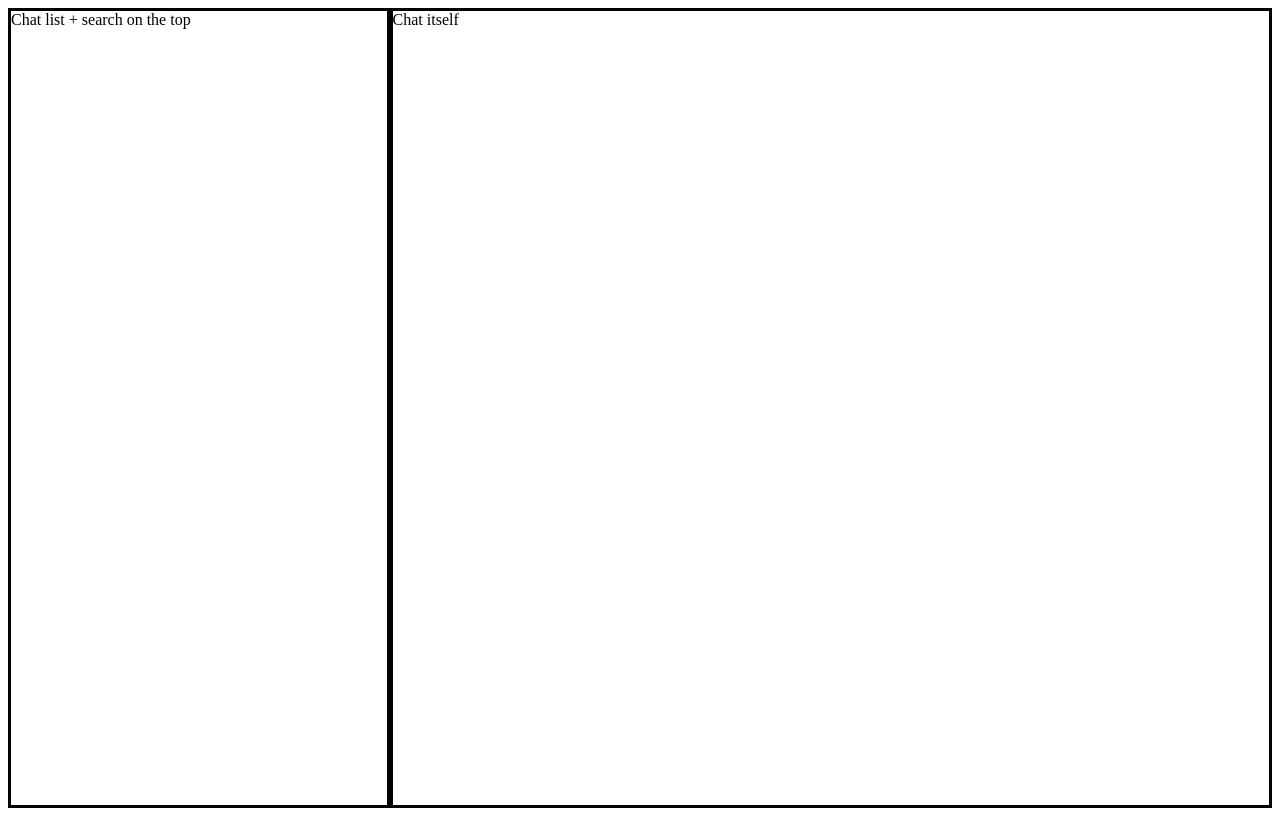
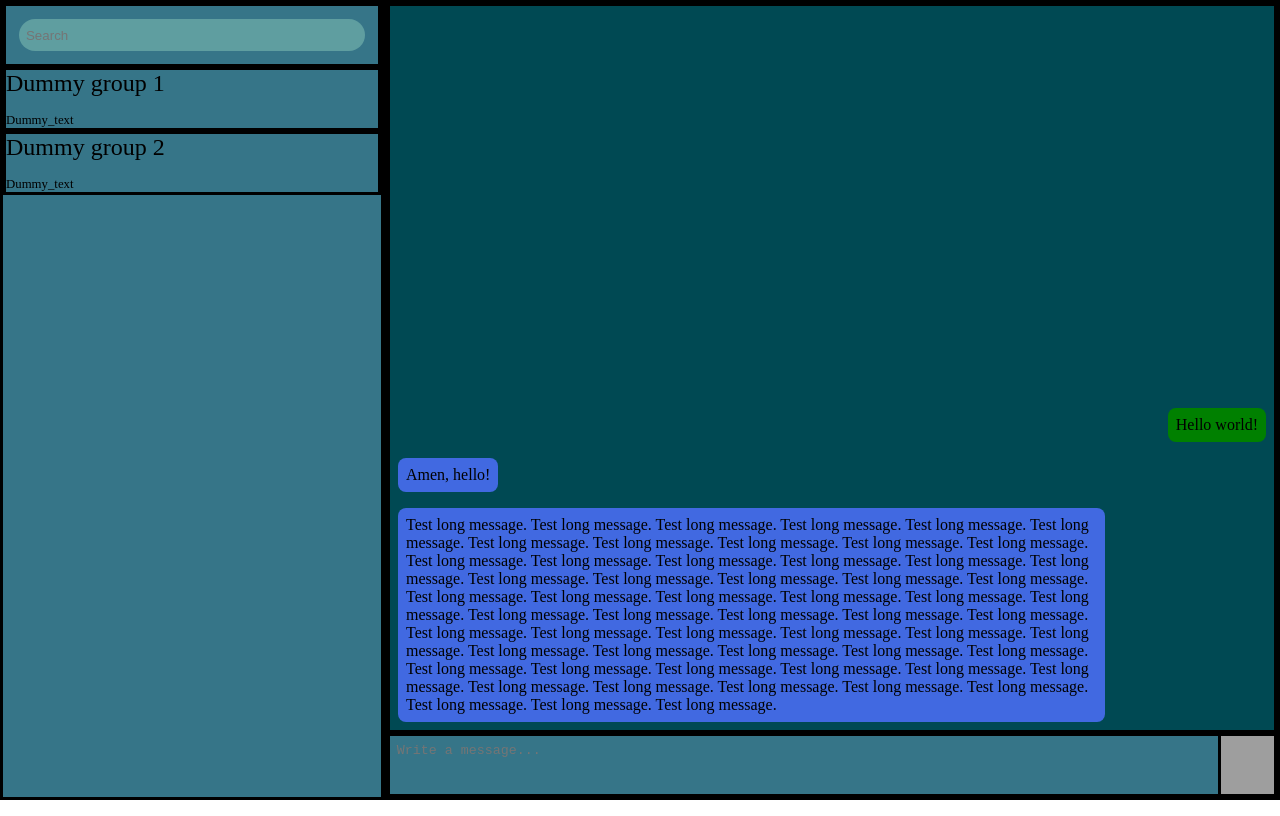
Before and after one commit to SadEagle/web_chat, a plain HTML site: page web/chat_page.html in a window 1280 px wide. Drawn offline with Linux system fonts and the light colour scheme; grey boxes are pictures that could not be loaded.

Commit message:
Add web part of prototype
Add login window and chat page with groups
Future enhacements:
- add @media for full telegram-like visual
- add resize group layer
- add user icon and username for every message

```diff
--- a/web/chat_page.html
+++ b/web/chat_page.html
@@ -9,13 +9,48 @@
   <link rel="stylesheet" href="css/chat.css">
 </head>
 
+
 <body>
-  <div class="chat_window">
-    <div class="chat_list">
-      Chat list + search on the top
+  <div class="main">
+    <div class="groups">
+      <!-- TODO: Need to use js and generate certain amount of chats, for now will make 2 dummy chats -->
+      <div class="group_item search_position">
+        <input type="text" placeholder="Search" class="group_search no_border">
+      </div>
+      <div class="group_item group_position">
+        <div class="group_title">Dummy group 1</div>
+        <div class="group_intro">Dummy_text</div>
+      </div>
+      <div class="group_item group_position">
+        <div class="group_title">Dummy group 2</div>
+        <div class="group_intro">Dummy_text</div>
+      </div>
     </div>
-    <div class="chat_person">
-      Chat itself
+    <div class="chat">
+      <div class="chat_message_box">
+        <div class="chat_message_setup">
+          <div class="my_message">Hello world!</div>
+          <div class="stranger_message">Amen, hello!</div>
+          <div class="stranger_message">
+            Test long message. Test long message. Test long message. Test long message. Test long message. Test long
+            message. Test long message. Test long message. Test long message. Test long message. Test long message. Test
+            long message. Test long message. Test long message. Test long message. Test long message. Test long message.
+            Test long message. Test long message. Test long message. Test long message. Test long message. Test long
+            message. Test long message. Test long message. Test long message. Test long message.
+            Test long message. Test long message. Test long message. Test long message. Test long message. Test long
+            message. Test long message. Test long message. Test long message. Test long message. Test long message. Test
+            long message. Test long message. Test long message. Test long message. Test long message. Test long message.
+            Test long message. Test long message. Test long message. Test long message. Test long message. Test long
+            message. Test long message. Test long message. Test long message. Test long message. Test long message. Test
+            long message. Test long message. Test long message. </div>
+        </div>
+      </div>
+      <form action="/api/send_message" class="chat_message_write">
+        <textarea placeholder="Write a message..." name="message"
+          class="write_message_textarea right_border"></textarea>
+        <input type="submit" value="" class="send_msg_button">
+      </form>
+
     </div>
   </div>
 </body>
--- a/web/css/chat.css
+++ b/web/css/chat.css
@@ -1,14 +1,155 @@
-.chat_window {
+:root {
+  --message_padding: 0.5em;
+  --message_margin: 0.5em;
+  --message_border_radius: 0.5em;
+
+  /* Tied colors */
+  --main_bg: #367588;
+  --msg_bg: #004953;
+  --search_bg: #5f9ea0;
+}
+
+* {
+  margin: 0;
+  padding: 0;
+  box-sizing: border-box;
+}
+
+/* Main window flex */
+.main {
   display: flex;
   height: 100vh;
+  background-color: var(--main_bg);
 }
 
-.chat_list {
-  flex: 3;
+.groups {
+  /* Flex-item*/
+  flex: 0 0 30%;
+  max-width: 500px;
+
+  display: flex;
+  flex-direction: column;
+  /* overflow-x: auto; */
+  background-color: inherit;
   border: solid;
 }
 
-.chat_person {
-  flex: 7;
+.chat {
+  /* Flex-item */
+  flex-grow: 0 0 70%;
+
+  display: flex;
+  flex-direction: column;
   border: solid;
 }
+
+/* Chat_list setup */
+.group_item {
+  flex: 0 0 4em;
+
+  display: flex;
+  border: solid;
+}
+
+.group_search {
+  border-radius: 45px;
+  margin: 1em;
+  padding: 0.5em;
+  width: 100%;
+  background-color: var(--search_bg);
+}
+
+.search_position {
+  justify-content: center;
+}
+
+.group_position {
+  flex-direction: column;
+  justify-content: space-between;
+}
+
+.group_item>.group_title {
+  font-size: 1.5em;
+}
+
+.group_item>.group_intro {
+  font-size: 0.8em;
+}
+
+
+.chat_message_box {
+  flex: 1;
+  display: flex;
+  background-color: var(--msg_bg);
+  border: solid;
+  overflow-y: auto;
+}
+
+/* Chat_person setup */
+.chat_message_setup {
+  display: flex;
+  flex-direction: column;
+  justify-content: flex-end;
+}
+
+.chat_message_write {
+  /* Flex-item */
+  flex: 0 0 4em;
+
+  display: flex;
+  border: solid;
+  background-color: inherit;
+}
+
+.write_message_textarea {
+  flex-grow: 1;
+
+  padding: 0.5em;
+  resize: none;
+  vertical-align: middle;
+  background-color: inherit;
+}
+
+.send_msg_button {
+  /* Flex-item */
+  flex: 0 0 4em;
+
+  border: none;
+  background: url("../images/send-button.png");
+  background-size: 100% 100%;
+}
+
+
+.no_border,
+.no_border:focus {
+  outline: none;
+  border: none;
+}
+
+.right_border,
+.right_border:focus {
+  outline: none;
+  border: none;
+  border-right: solid;
+}
+
+/* chat_message_text area */
+.my_message {
+  align-self: end;
+  background-color: green;
+  padding: var(--message_padding);
+  margin: var(--message_margin);
+  border-radius: var(--message_border_radius);
+  max-width: 80%;
+  overflow-wrap: break-word;
+}
+
+.stranger_message {
+  align-self: start;
+  background-color: royalblue;
+  padding: var(--message_padding);
+  margin: var(--message_margin);
+  border-radius: var(--message_border_radius);
+  max-width: 80%;
+  overflow-wrap: break-word;
+}
```
Also changed, not shown: 1 other file.
